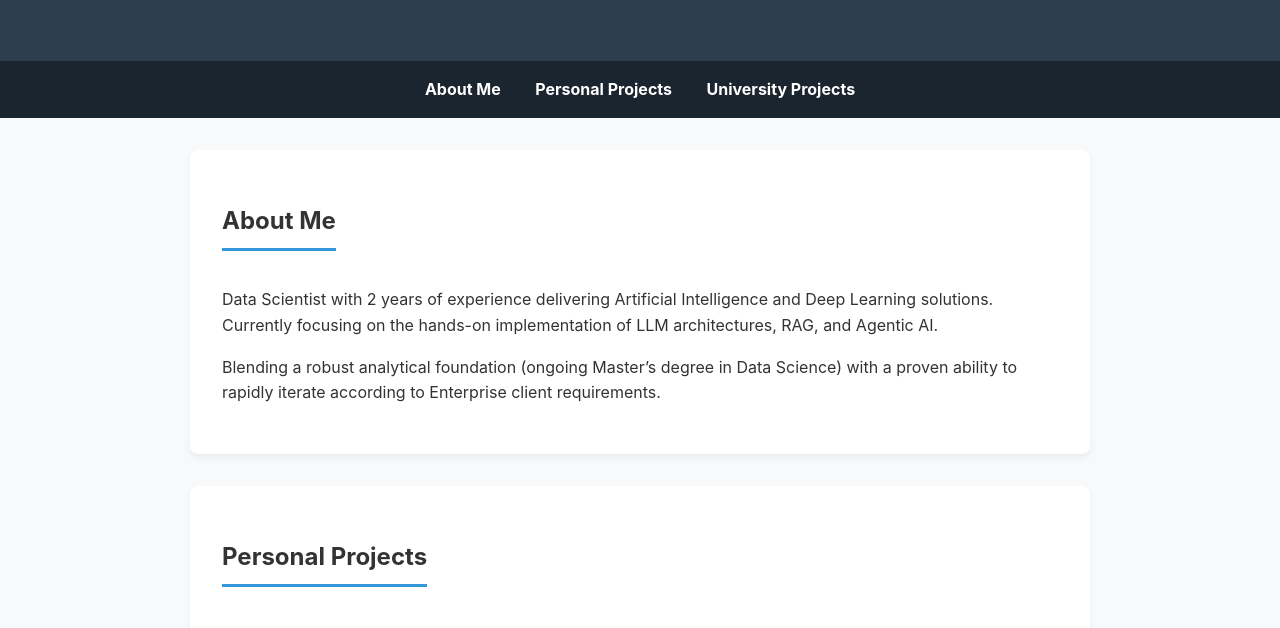
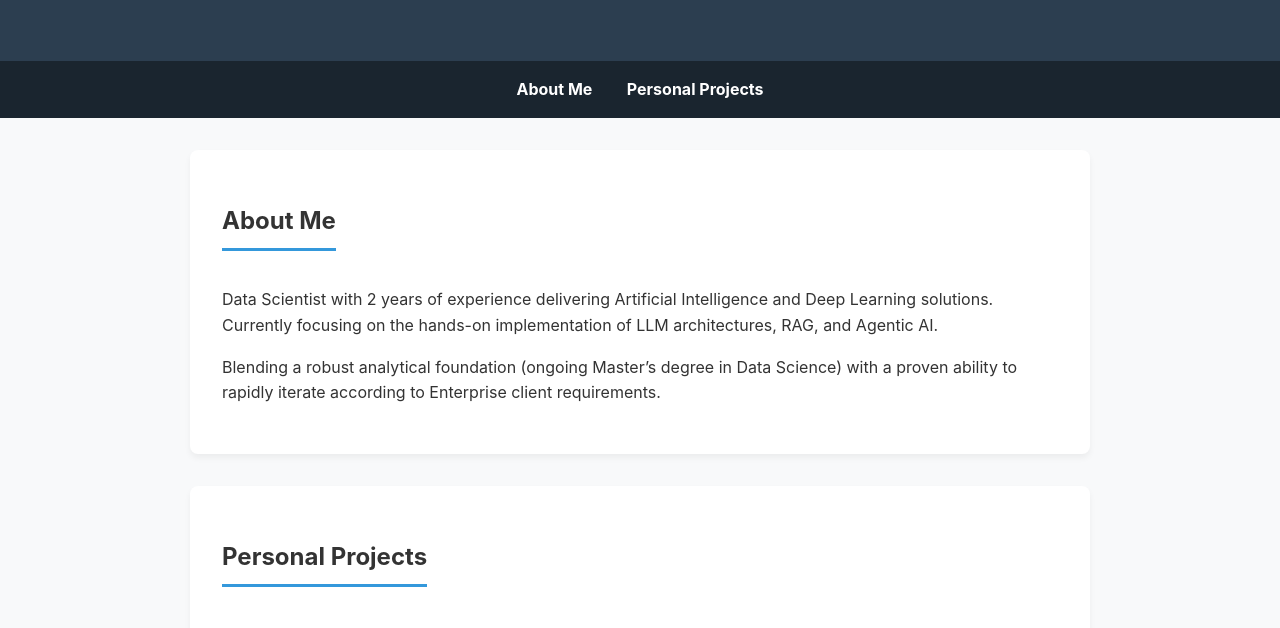
Before and after one commit to AndreaGrasso940/AndreaGrasso940.github.io, a plain HTML site: page index.html in a window 1280 px wide. Shown: the part 157-785 px from the top of the page. Drawn offline with Linux system fonts and the light colour scheme.

Commit message:
Update index.html

```diff
--- a/index.html
+++ b/index.html
@@ -43,7 +43,6 @@
     <nav>
         <a href="#about">About Me</a>
         <a href="#personal">Personal Projects</a>
-        <a href="#university">University Projects</a>
     </nav>
 
     <main>
```
